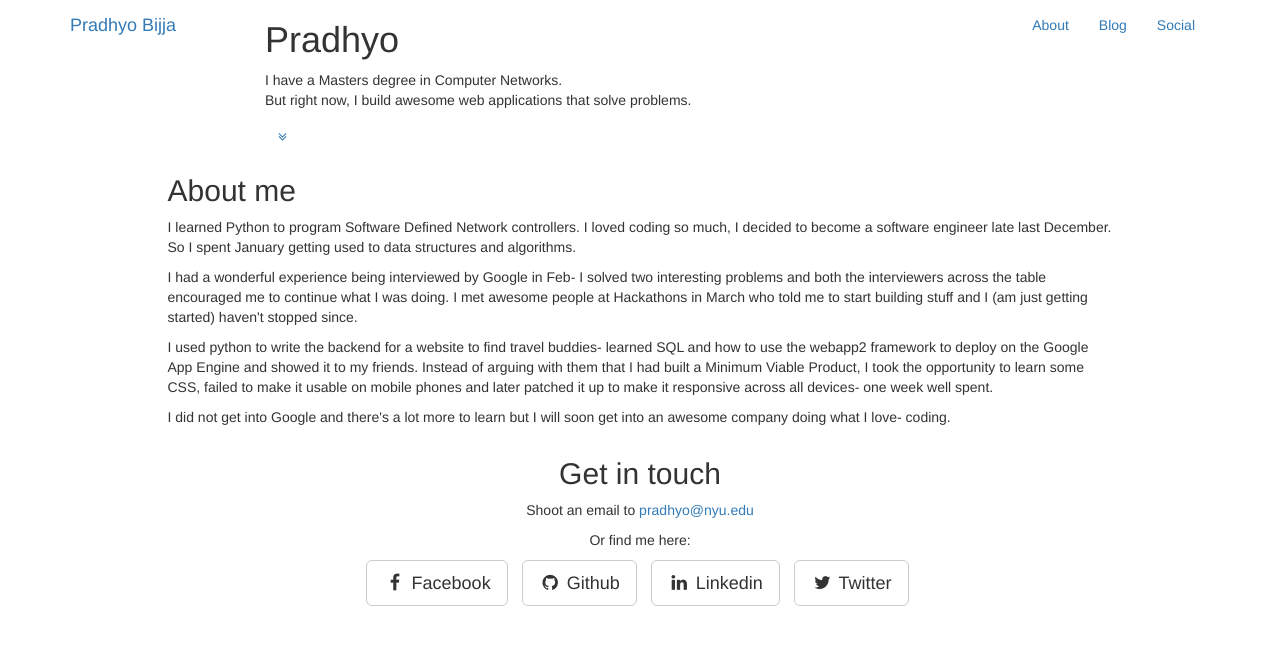
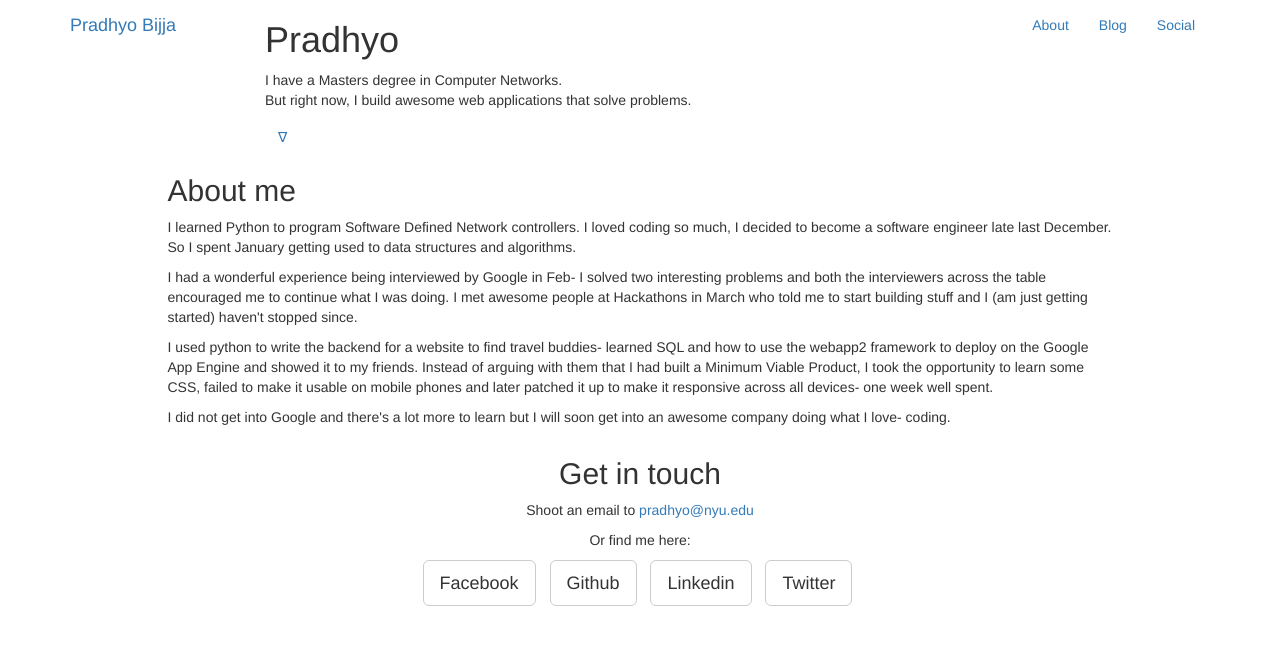
Before and after one commit to Pradhyo/pradhyo-blog, a Python web app: template templates/HomePage.html in a window 1280 px wide. Shown: the top 645 px of the page. Run offline with Jinja, Linux system fonts and the light colour scheme; the template is opened without the code that fills it, so the values that code supplies are empty; some libraries are stand-ins or nearby versions.

Commit message:
Remove fav icons

```diff
--- a/templates/HomePage.html
+++ b/templates/HomePage.html
@@ -8,7 +8,7 @@
         <div class="container">
             <div class="navbar-header">
                 <button type="button" class="navbar-toggle" data-toggle="collapse" data-target=".navbar-main-collapse">
-                    <i class="fa fa-bars"></i>
+                    &#8711;
                 </button>
                 <a class="navbar-brand page-scroll" href="#page-top">
                     Pradhyo <span class="light">Bijja</span>
@@ -48,7 +48,7 @@
                         <p class="intro-text">I have a Masters degree in Computer Networks.<br>
                         But right now, I build awesome web applications that solve problems.</p>
                         <a href="#about" class="btn btn-circle page-scroll">
-                            <i class="fa fa-angle-double-down animated"></i>
+                            &#8711;
                         </a>
                     </div>
                 </div>
@@ -78,16 +78,16 @@
                 <p> Or find me here: </p>
                 <ul class="list-inline banner-social-buttons">
                     <li>
-                        <a href="https://www.facebook.com/Pradhyo" class="btn btn-default btn-lg"><i class="fa fa-facebook fa-fw"></i> <span class="network-name">Facebook</span></a>
+                        <a href="https://www.facebook.com/Pradhyo" class="btn btn-default btn-lg"><span class="network-name">Facebook</span></a>
                     </li>
                     <li>
-                        <a href="https://github.com/Pradhyo" class="btn btn-default btn-lg"><i class="fa fa-github fa-fw"></i> <span class="network-name">Github</span></a>
+                        <a href="https://github.com/Pradhyo" class="btn btn-default btn-lg"> <span class="network-name">Github</span></a>
                     </li>
                     <li>
-                        <a href="https://www.linkedin.com/in/pradhyo" class="btn btn-default btn-lg"><i class="fa fa-linkedin fa-fw"></i> <span class="network-name">Linkedin</span></a>
+                        <a href="https://www.linkedin.com/in/pradhyo" class="btn btn-default btn-lg"><span class="network-name">Linkedin</span></a>
                     </li>
                     <li>
-                        <a href="https://twitter.com/pradhyo" class="btn btn-default btn-lg"><i class="fa fa-twitter fa-fw"></i> <span class="network-name">Twitter</span></a>
+                        <a href="https://twitter.com/pradhyo" class="btn btn-default btn-lg"><span class="network-name">Twitter</span></a>
                     </li>
                 </ul>
             </div>
```
